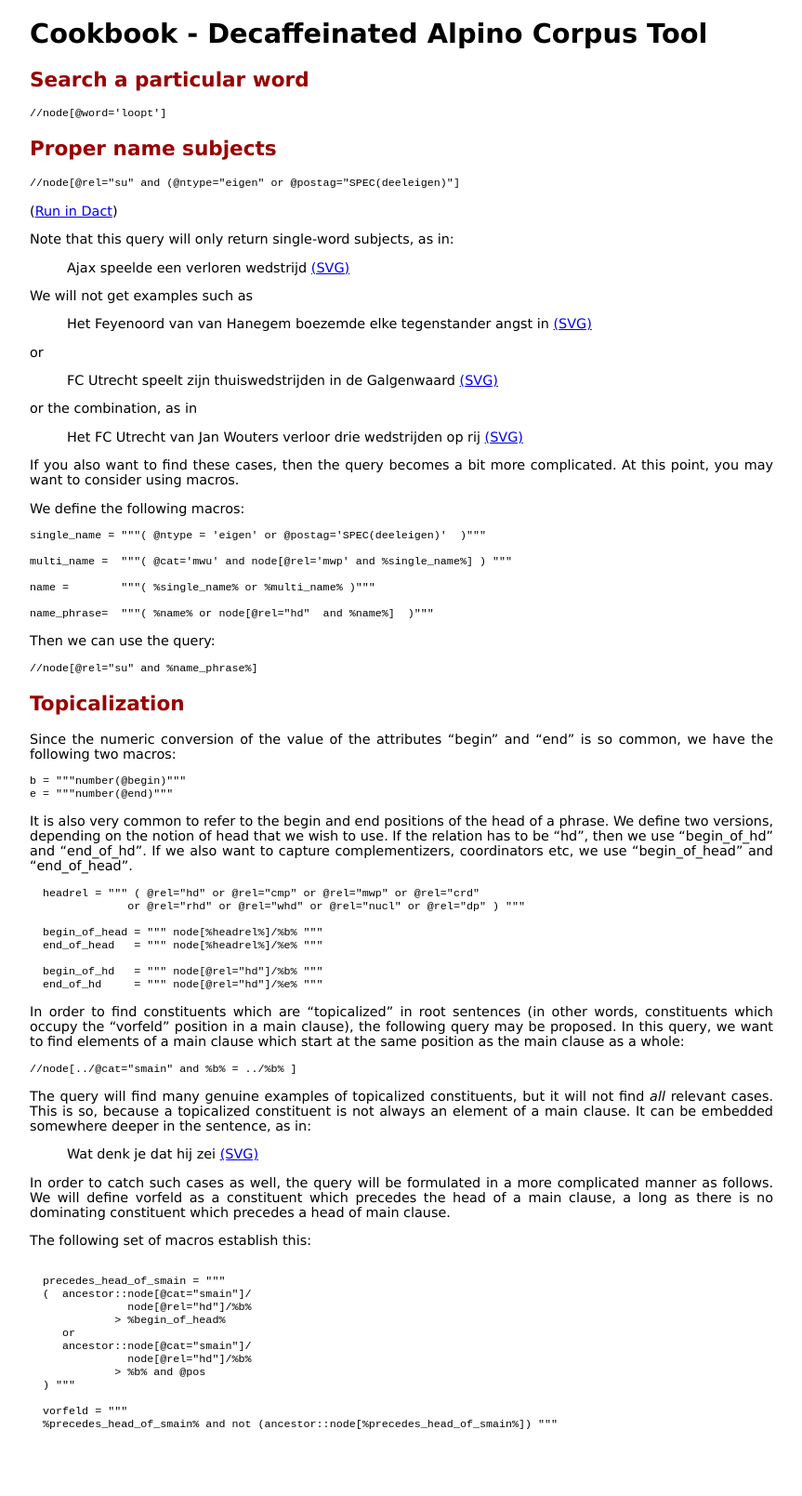
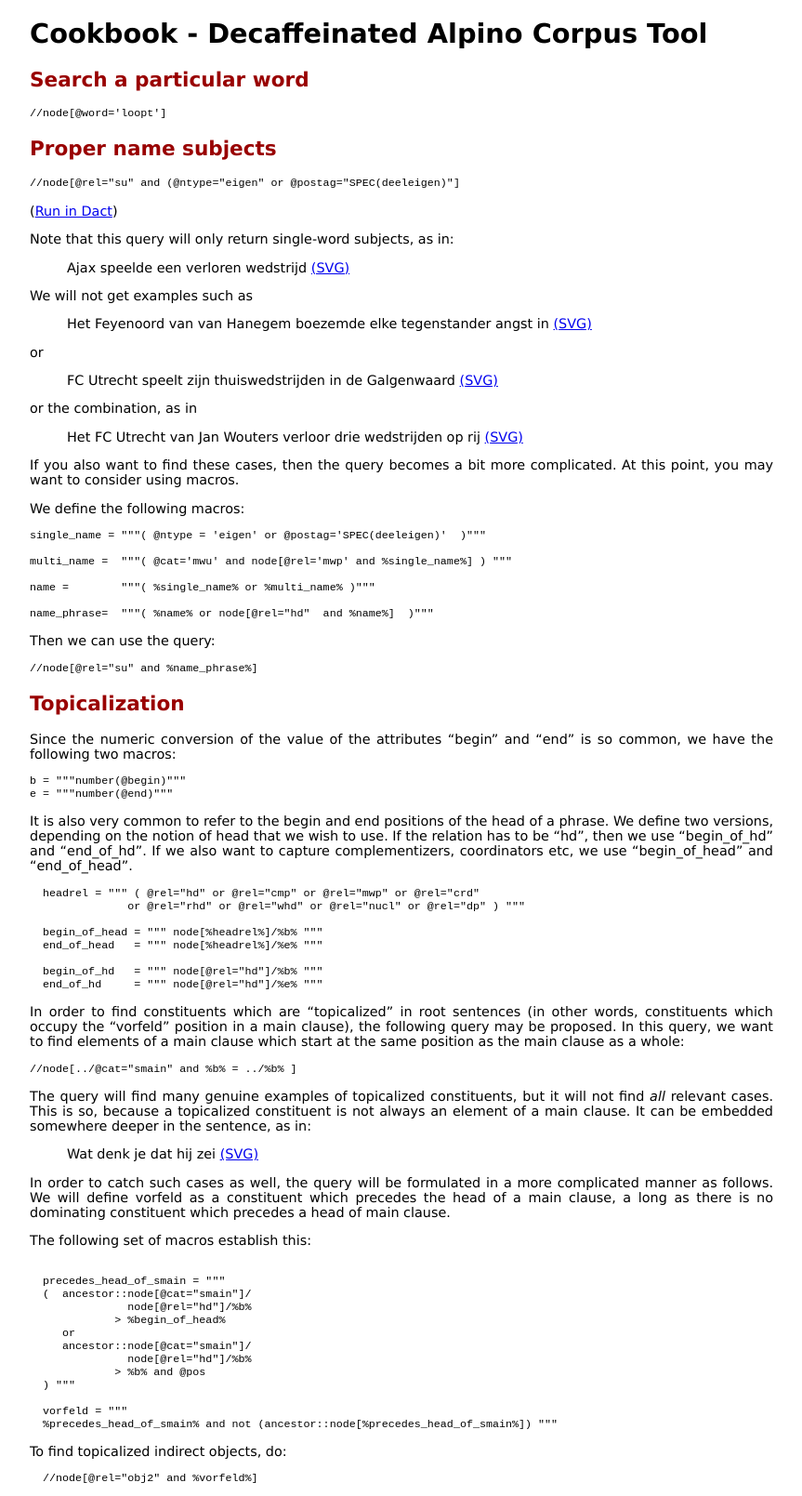
Before and after one commit to rug-compling/dact, a Jekyll site: the page built from cookbook/index.md, in a window 1280 px wide. Shown: the whole page at 93% size, without its empty margins (208-1071 px from the left). Built offline with Jekyll 4.4.1, drawn with Linux system fonts in a browser that asks for light colours; before the commit the page ends 1550 px from its top, so only the background shows below that.

Commit message:
Update cookbook/index.md
finish topicalization example

````diff
--- a/cookbook/index.md
+++ b/cookbook/index.md
@@ -115,3 +115,9 @@ The following set of macros establish this:
   vorfeld = """
   %precedes_head_of_smain% and not (ancestor::node[%precedes_head_of_smain%]) """
 ```
+
+To find topicalized indirect objects, do:
+
+```
+  //node[@rel="obj2" and %vorfeld%]
+```
````
